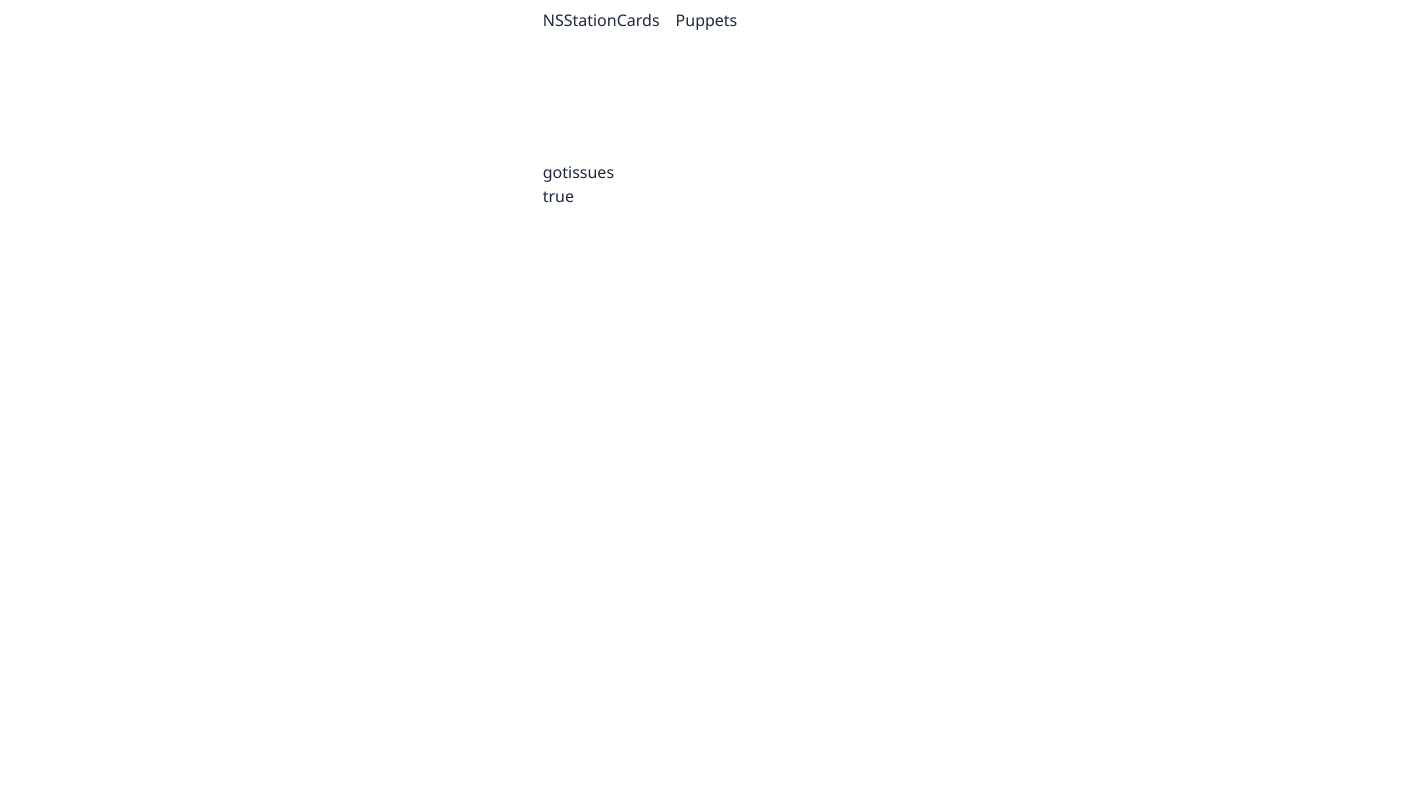
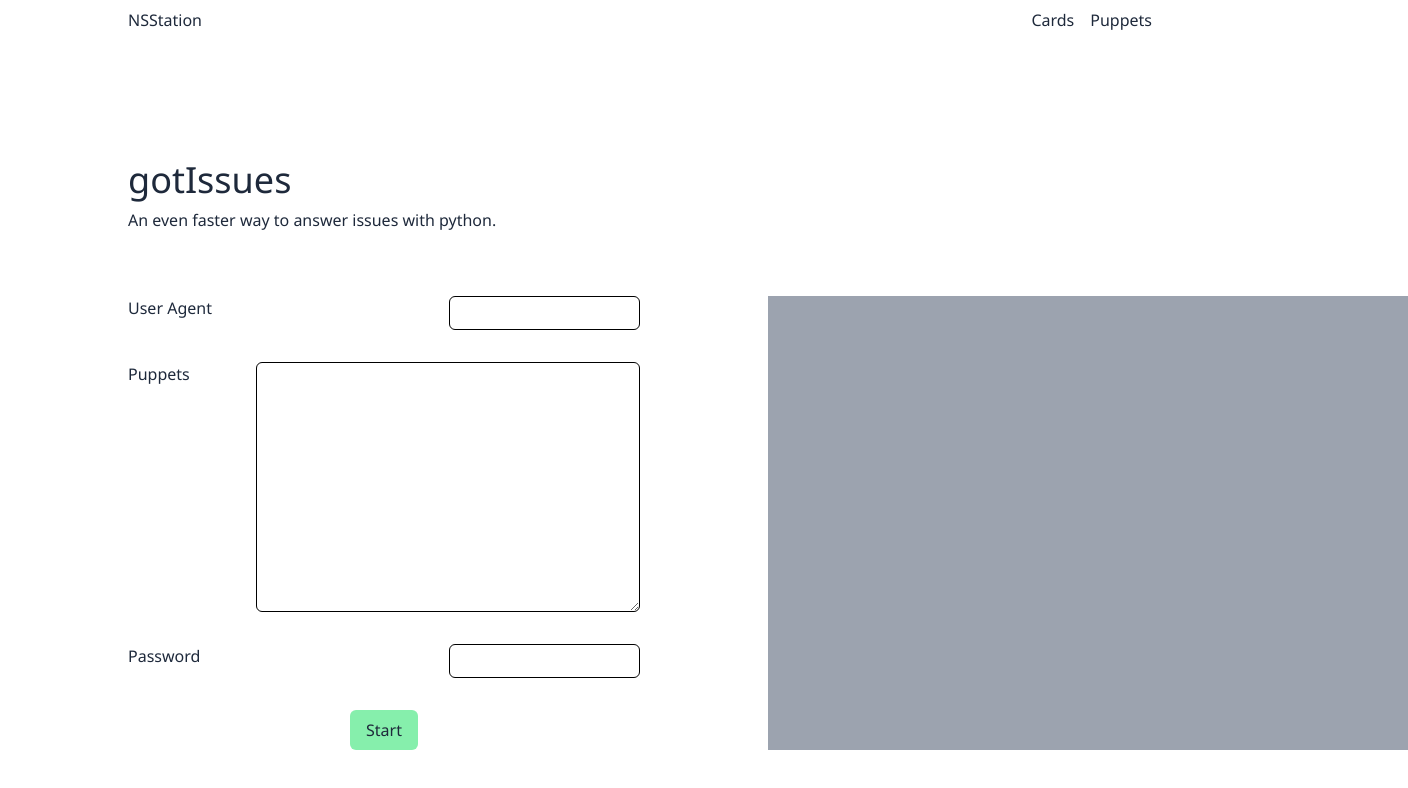
Before and after one commit to Kractero/hare, a SvelteKit app: page /tools/gotissues in a window 1280 px wide. Shown: the top 788 px of the page, 1408 px wide, since content can reach past the window. Built offline with nearby package versions, Linux system fonts and the light colour scheme.

Commit message:
start gotissues migration

```diff
--- /dev/null
+++ b/src/lib/download.ts
@@ -0,0 +1,23 @@
+export function handleDownload(filetype: string, files: Array<string> | string, name: string) {
+    let blob;
+	if (Array.isArray(files)) {
+		blob = new Blob([files[0]], { type: `text/${filetype}` });
+		urlObject(blob, 'Containerise (Container)');
+		blob = new Blob([files[1]], { type: `text/${filetype}` });
+		urlObject(blob, 'Containerise (Nation)');
+	} else {
+		blob = new Blob([files], { type: `text/${filetype}` });
+		urlObject(blob, name);
+	}
+}
+
+export function urlObject(blob, mode) {
+	const url = window.URL.createObjectURL(blob);
+	const link = document.createElement('a');
+	link.href = url;
+	link.download = `${mode}.${
+		['gotIssues', 'Login Sheet', 'junkDaJunk'].includes(mode) ? 'html' : 'txt'
+	}`;
+	link.click();
+	window.URL.revokeObjectURL(url);
+}
--- /dev/null
+++ b/src/lib/htmlContent.ts
@@ -0,0 +1,67 @@
+export const htmlContent = (content: string) => {
+	return `
+    <html>
+    <head>
+    <style>
+    td.createcol p {
+      padding-left: 10em;
+    }
+
+    a {
+      text-decoration: none;
+      color: black;
+    }
+
+    a:visited {
+      color: grey;
+    }
+
+    table {
+      border-collapse: collapse;
+      display: table-cell;
+      max-width: 100%;
+      border: 1px solid darkorange;
+    }
+
+    tr, td {
+      border-bottom: 1px solid darkorange;
+    }
+
+    td p {
+      padding: 0.5em;
+    }
+
+    tr:hover {
+      background-color: lightgrey;
+    }
+    </style>
+    </head>
+    <body>
+    <table>
+    ${content}
+    <tr>
+      <td>
+        <p>
+          <a target="_blank" href="https://this-page-intentionally-left-blank.org/">Done!</a>
+        </p>
+      </td>
+      <td>
+        <p>
+          <a target="_blank" href="https://this-page-intentionally-left-blank.org/">Done!</a>
+        </p>
+      </td>
+    </tr>
+    </table>
+    <script>
+    document.querySelectorAll("td").forEach(function(el) {
+      el.addEventListener("click", function() {
+        const row = el.parentNode;
+        row.nextElementSibling.querySelector("a").focus();
+        row.parentNode.removeChild(row);
+      });
+    });
+    </script>
+    </body>
+    </html>
+    `;
+};
--- /dev/null
+++ b/src/routes/tools/gotissues/+page.svelte
@@ -0,0 +1,107 @@
+<script lang="ts">
+	import { handleDownload } from "$lib/download";
+	import { htmlContent } from "$lib/htmlContent";
+	import { abortController, parser, sleep } from "../../../globals";
+
+    let progress: Array<string> = [];
+    let main = "";
+    let puppets = "";
+    let password = "";
+    let content = "";
+
+    async function gotIssues(main: string, puppets: string, password?: string) {
+        let userAgent = `${main} Gotissues Written by 9003, Email NSWA9002@gmail.com,discord: 9003, NSNation 9003`;
+        let puppetList = puppets.split("\n");
+        let issuesCount = 0;
+        let packsCount = 0;
+        let issuesContent = ""
+        let packContent = ""
+        let openNewLinkArr: Array<string> = []
+        const interimPacks = []
+        for (let i = 0; i < puppetList.length; i++) {
+            let nation = puppetList[i];
+            if (!password) {
+                nation = puppetList[i].split(",")[0];
+                password = puppetList[i].split(",")[1];
+            }
+            if (abortController.signal.aborted) {
+                break;
+            }
+            const nation_formatted = nation.toLowerCase().replaceAll(" ", "_");
+            try {
+                await sleep(700);
+                progress.push(`Processing ${nation} ${i + 1}/${puppetList.length}`);
+                const response = await fetch(
+                    "https://www.nationstates.net/cgi-bin/api.cgi/?nation=" +
+                    nation +
+                    "&q=issues+packs",
+                    {
+                    method: "GET",
+                    headers: {
+                        "User-Agent": userAgent,
+                        "X-Password": password.replace(" ", "_"),
+                    },
+                    }
+                );
+                const xml = await response.text();
+                const xmlObj = parser.parse(xml);
+                console.log(xmlObj)
+                const issueIds = xmlObj.NATION.ISSUES;
+                console.log(issueIds)
+                const packs = xmlObj.NATION.PACKS;
+                issueIds.forEach((issue) => {
+                    console.log(issue)
+                    openNewLinkArr.push(`https://www.nationstates.net/container=${nation_formatted}/nation=${nation_formatted}/page=show_dilemma/dilemma=${issue.getAttribute('id')}/template-overall=none//User_agent=${userAgent}/Script=Gotissues/Author_Email=NSWA9002@gmail.com/Author_discord=9003/Author_main_nation=9003/`)
+                    issuesContent += `<tr><td><p>${issuesCount+1}</p></td><td><p><a target="_blank" href="https://www.nationstates.net/container=${nation_formatted}/nation=${nation_formatted}/page=show_dilemma/dilemma=${issue.getAttribute('id')}/template-overall=none//User_agent=${userAgent}/Script=Gotissues/Author_Email=NSWA9002@gmail.com/Author_discord=9003/Author_main_nation=9003/">Link to Issue</a></p></td></tr>\n`
+                    issuesCount++
+                });
+                if (packs && packs.textContent) {
+                    for (let i = 0; i < parseInt(packs.textContent); i++) {
+                    interimPacks.push(`https://www.nationstates.net/page=deck/nation=${nation_formatted}/container=${nation_formatted}/?open_loot_box=1/template-overall=none//User_agent=${userAgent}/Script=Gotissues/Author_Email=NSWA9002@gmail.com/Author_discord=9003/Author_main_nation=9003/autoclose=1`)
+                    packContent += `<tr><td><p>${packsCount+1}</p></td><td><p><a target="_blank" href="https://www.nationstates.net/page=deck/nation=${nation_formatted}/container=${nation_formatted}/?open_loot_box=1/template-overall=none//User_agent=${userAgent}/Script=Gotissues/Author_Email=NSWA9002@gmail.com/Author_discord=9003/Author_main_nation=9003/autoclose=1">Link to Pack</a></p></td></tr>\n`
+                    packsCount++
+                    }
+                }
+            } catch (err) {
+                progress.push(`Error processing ${nation} with ${err}`);
+            }
+        }
+        openNewLinkArr = [...openNewLinkArr, ...interimPacks]
+        issuesContent = issuesContent += packContent
+        progress.push(`Finished processing`);
+        handleDownload("html", htmlContent(issuesContent), "gotIssues");
+    }
+</script>
+
+<h1 class="text-4xl mb-2">gotIssues</h1>
+<p class="mb-16">An even faster way to answer issues with python.</p>
+
+<div class="w-[1280px] max-w-7xl grid grid-cols-2">
+    <form on:submit={() => gotIssues(main, puppets, password)} class="flex flex-col gap-8">
+        <div class="flex gap-4 justify-between max-w-lg">
+            <label class="w-24" id="main">User Agent</label>
+            <input required id="main" bind:value={main} class="text-black p-1 max-w-xs rounded-md border border-black dark:border-none" />
+        </div>
+        <div class="flex gap-4 justify-between max-w-lg">
+            <label class="w-24" id="main">Puppets</label>
+            <textarea required id="main" rows="10" bind:value={puppets} class="text-black p-1 w-96 rounded-md border border-black dark:border-none" />
+        </div>
+        <div class="flex gap-4 justify-between max-w-lg">
+            <label class="w-24" id="main">Password</label>
+            <input id="main" disabled={puppets.includes(',')} bind:value={password} title={puppets.includes(',') ? "A comma is detected in the puppet list, assuming that format." : ""}
+                class="text-black p-1  max-w-xs rounded-md border border-black dark:border-none disabled:opacity-25" />
+        </div>
+        <div class="max-w-lg flex justify-center">
+            <button type="submit" class="bg-green-300 rounded-md px-4 py-2 transition duration-300 hover:bg-green-500">
+                Start
+            </button>
+        </div>
+    </form>
+    <pre class="whitespace-pre-wrap bg-gray-400 text-black">
+        {#if progress && progress[0]}
+        {#each progress as update}
+        <p>{update}</p>
+    {/each}
+        {/if}
+    </pre>
+</div>
```
Also changed, not shown: static/gotissues.png (added).
